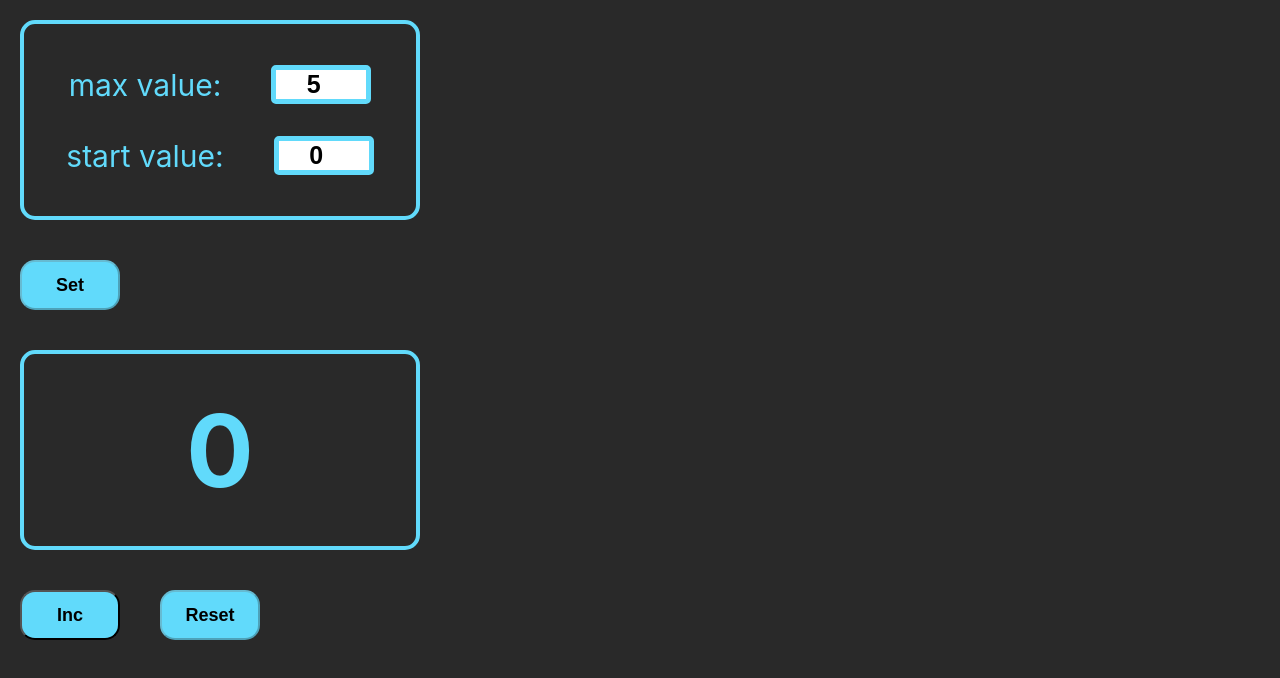
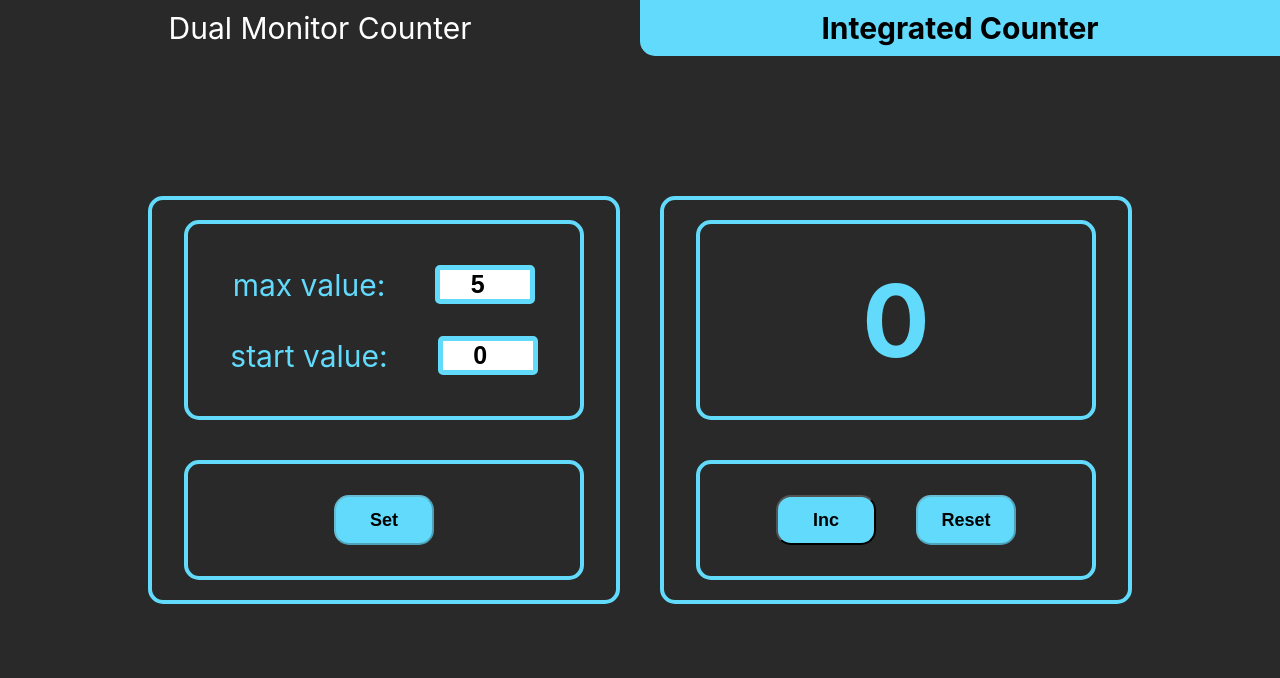
Before and after one commit to veluat/dual-counter, a React (Create React App) app: page / in a window 1280 px wide. Shown: the top 678 px of the page. Built offline with nearby package versions, Linux system fonts and the light colour scheme.

Commit message:
feat: switching between two types of counters has been implemented

```diff
--- a/src/app/App.tsx
+++ b/src/app/App.tsx
@@ -1,9 +1,7 @@
 import React from 'react';
 import s from './App.module.scss'
-import {CountDisplay} from "../components/count-display/CountDisplay";
-import {Button} from "../components/button/Button";
-import {SettingsDisplay} from "../components/settings-display/SettingsDisplay";
 import {
+  changeEditModeAC,
   changeMaxValueAC,
   changeStartValueAC,
   counterSettingsAC,
@@ -13,13 +11,25 @@ import {
 } from "./reducer/counterReducer";
 import {AppRootStateType} from "./reducer/store";
 import {useDispatch, useSelector} from "react-redux";
+import {SwitchButtons} from '../components/switch-buttons/SwitchButtons'
+import {IntegratedCounter} from '../feature/integrated-counter/IntegratedCounter'
+import {Counter} from '../feature/counter/Counter'
+
 export type ErrorType = {
   startValueError: boolean;
   maxValueError: boolean;
 };
+export type VariantType = 'counter' | 'integrated counter'
+
 export function App() {
 
-  const {count, maxValue, startValue, disabled} = useSelector<AppRootStateType, StateType>(state => state.count);
+  const {
+    count,
+    maxValue,
+    startValue,
+    disabled,
+    isEditMode
+  } = useSelector<AppRootStateType, StateType>(state => state.count);
   const dispatch = useDispatch()
 
   const increaseCount = () => {
@@ -44,6 +54,11 @@ export function App() {
   const counterSet = () => {
     dispatch(counterSettingsAC())
   }
+
+  const setEditMode = (isEditMode: boolean) => {
+    dispatch(changeEditModeAC(isEditMode))
+  }
+
   const error = {
     startValueError:
       maxValue <= 0 ||
@@ -55,36 +70,39 @@ export function App() {
       maxValue < startValue ||
       maxValue > 10000,
   }
+  const [counterVariant, setCounterVariant] = React.useState<VariantType>('counter')
+  const changeVariant = (variant: VariantType) => {
+    setCounterVariant(variant)
+  }
+  return (
 
-  return (
-    <div className={s.app}>
-      <div className={s.container}>
-        <SettingsDisplay maxValue={maxValue} startValue={startValue}
-                         changeStartValue={changeStartValue}
-                         changeMaxValue={changeMaxValue}
-                         error={error}
-        />
-        <div className={s.display_button}>
-          <Button name={'Set'}
-                  isDisabled={error.startValueError || error.maxValueError || disabled}
-                  counterSettings={counterSet}
-          />
-        </div>
-      </div>
-      <div className={s.container}>
-        <CountDisplay counter={count}
-                      max={maxValue}
-                      disabled={disabled}
-                      error={error}/>
-        <div className={s.display_button}>
-          <Button name={'Inc'}
-                  isDisabled={count === maxValue || !disabled}
-                  counterSettings={increaseCount}/>
-          <Button name={'Reset'}
-                  isDisabled={count === startValue || !disabled}
-                  counterSettings={resetCount}/>
-        </div>
-      </div>
+    <div className={s.root}>
+      <SwitchButtons currentVariant={counterVariant} changeVariant={changeVariant}/>
+      {counterVariant === 'counter' &&
+        (<Counter count={count}
+                  maxValue={maxValue}
+                  startValue={startValue}
+                  disabled={disabled}
+                  error={error}
+                  counterSet={counterSet}
+                  changeStartValue={changeStartValue}
+                  changeMaxValue={changeMaxValue}
+                  increaseCount={increaseCount}
+                  resetCount={resetCount}/>)}
+
+      {counterVariant === 'integrated counter' &&
+        (<IntegratedCounter count={count}
+                            maxValue={maxValue}
+                            startValue={startValue}
+                            disabled={disabled}
+                            error={error}
+                            counterSet={counterSet}
+                            changeStartValue={changeStartValue}
+                            changeMaxValue={changeMaxValue}
+                            increaseCount={increaseCount}
+                            resetCount={resetCount}
+                            setEditMode={setEditMode}
+                            isEditMode={isEditMode}/>)}
     </div>
-  );
+  )
 }
```
